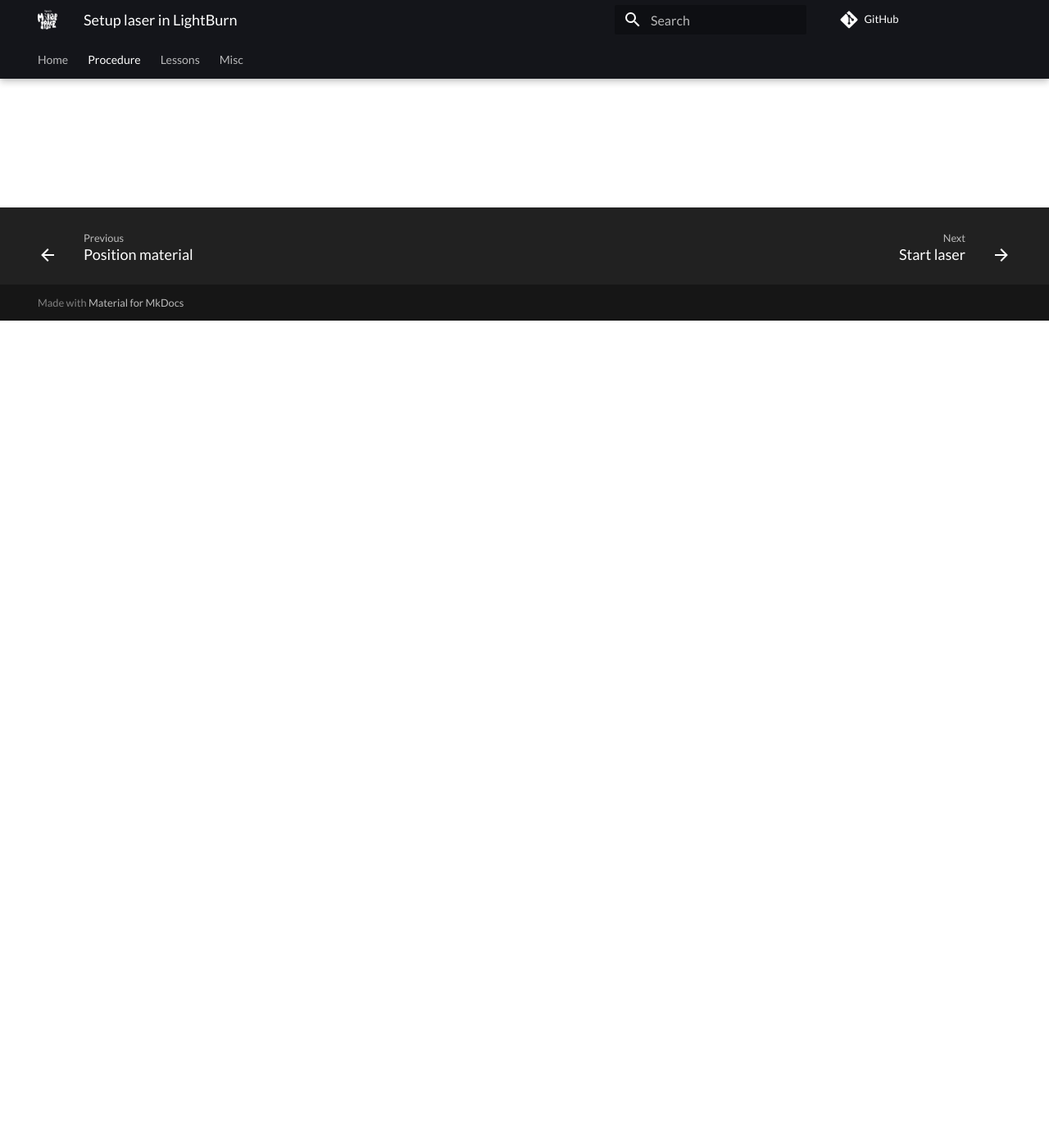
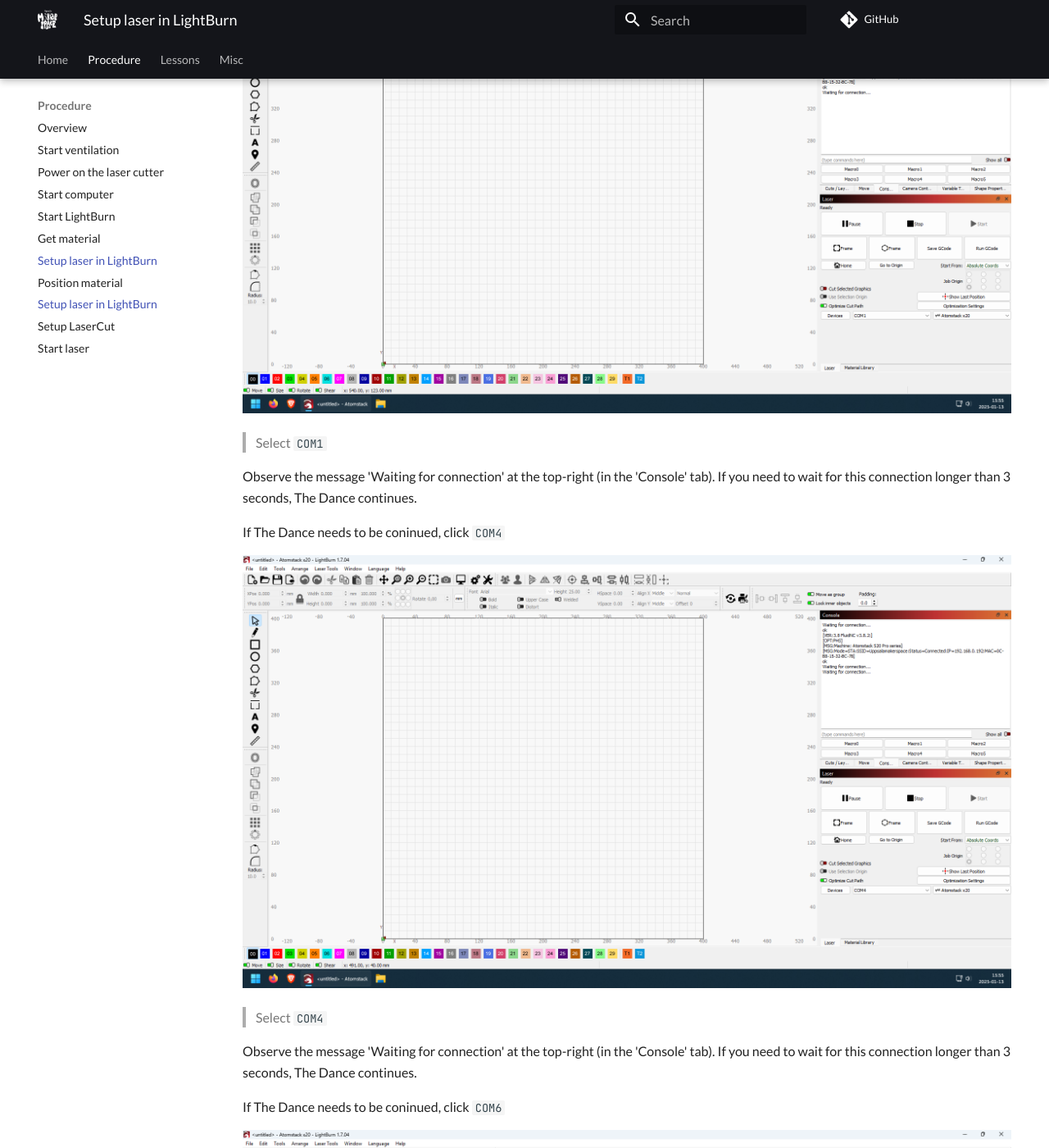
Before and after one commit to uppsala-makerspace/laser_cutter_guide, an MkDocs documentation site: the page built from docs/steps/setup_laser_in_lightburn.md, in a window 1280 px wide and 1400 px high, scrolled down 1009 px. Shown: the whole window at 82% size. Built offline with MkDocs 1.6.1 and Material for MkDocs 9.7.7, drawn with Linux system fonts in a browser that asks for light colours; comment, search, counter and statistics services are not loaded; some of the changed text lies outside the part shown.

Commit message:
Can connect to LightBurn and COM port

```diff
--- a/docs/steps/setup_laser_in_lightburn.md
+++ b/docs/steps/setup_laser_in_lightburn.md
@@ -10,4 +10,43 @@ tags:
 
 # Setup laser in LightBurn
 
-Setup the COM port
+In LightBurn, click at the combo box right of 'Devices'.
+It will probably say `COM1` or `COM4` or `COM6`.
+
+![Pick a COM port here](lightburn_pick_com_port.png)
+
+> Pick a COM port here
+
+Now The Dance starts. The Dance is picking different COM ports,
+until a connection is established.
+
+Select `COM1`.
+
+![Select `COM1`](lightburn_com1.png)
+
+> Select `COM1`
+
+Observe the message 'Waiting for connection' at the top-right
+(in the 'Console' tab).
+If you need to wait for this connection longer than 3 seconds, The Dance
+continues.
+
+If The Dance needs to be coninued, click `COM4`
+
+![Select `COM4`](lightburn_com4.png)
+
+> Select `COM4`
+
+Observe the message 'Waiting for connection' at the top-right
+(in the 'Console' tab).
+If you need to wait for this connection longer than 3 seconds, The Dance
+continues.
+
+If The Dance needs to be coninued, click `COM6`
+
+![Select `COM6`](lightburn_com6.png)
+
+> Select `COM6`
+
+In this case, the message 'ok' is shown (in the 'Console' tab).
+The Dance is over!
```
Also changed, not shown: docs/steps/lightburn_com1.png (renamed from docs/steps/unused/lightburn_com1.png), docs/steps/lightburn_com4.png (renamed from docs/steps/unused/lightburn_com4.png), docs/steps/lightburn_com6.png (renamed from docs/steps/unused/lightburn_com6.png), docs/steps/lightburn_pick_com_port.png (renamed from docs/steps/unused/lightburn_pick_com_port.png).
